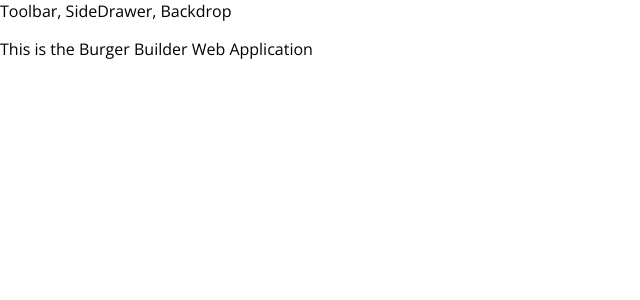
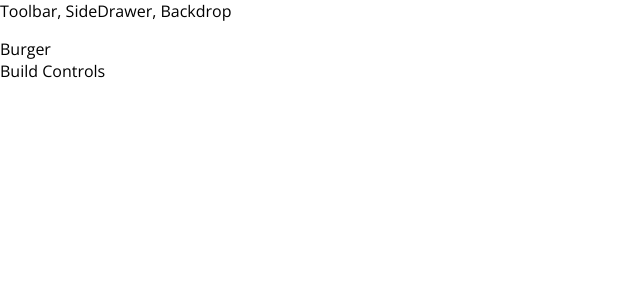
Before and after one commit to kmatsum/burger-builder, a React (Create React App) app: page / in a window 1280 px wide. Shown: the top 300 px of the page, without its empty margins (0-640 px from the left). Built offline with nearby package versions, Linux system fonts and the light colour scheme.

Commit message:
Created styling for the Layout.js Component

```diff
--- a/src/App.js
+++ b/src/App.js
@@ -2,15 +2,17 @@
 import React from 'react';
 //Layout Imports
 import Layout from './components/Layout/Layout';
+//Container Imports
+import BurgerBuilder from './containers/BurgerBuilder/BurgerBuilder';
 
-//Component Function =========================
+//App Component Class =========================
 class App extends React.Component {
   //Render JSX ===============
   render() {
     return (
       <div>
         <Layout>
-          <p>This is the Burger Builder Web Application</p>
+          <BurgerBuilder/>
         </Layout>
       </div>
     );
--- a/src/components/Layout/Layout.js
+++ b/src/components/Layout/Layout.js
@@ -2,11 +2,13 @@
 import React from 'react';
 //Higher Order Component Import
 import Auxiliary from '../../hoc/Auxiliary';
+//CSS Imports
+import cssClasses from './Layout.module.css';
 
 const layout = (props) => (
     <Auxiliary>
         <div>Toolbar, SideDrawer, Backdrop</div>
-        <main>
+        <main className={cssClasses.Content}>
             {props.children}
         </main>
     </Auxiliary>
--- /dev/null
+++ b/src/components/Layout/Layout.module.css
@@ -0,0 +1,3 @@
+.Content {
+    margin-top: 1em;
+}
```
